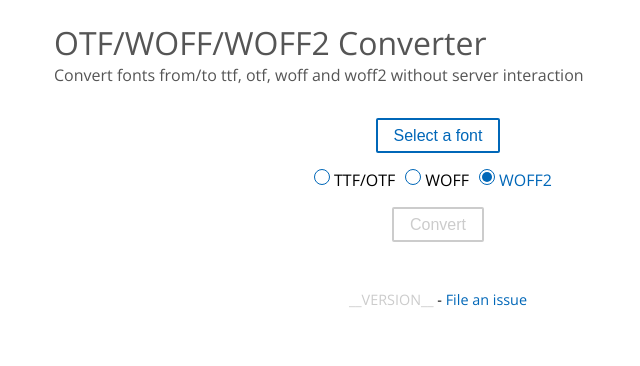
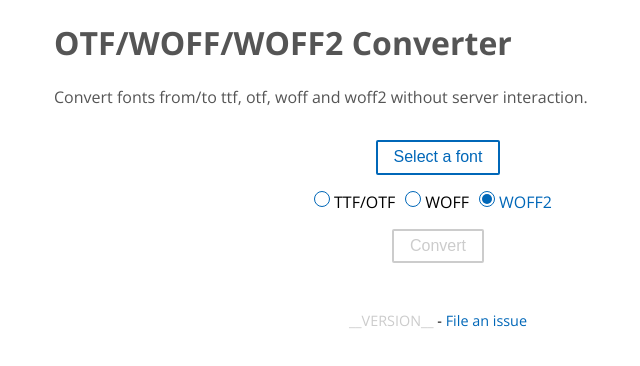
Before and after one commit to bashi/kombu, a website built with webpack: page html/index.html in a window 1280 px wide. Shown: the whole page, without its empty margins (202-842 px from the left). Built offline with nearby package versions, Linux system fonts and the light colour scheme; files whose address does not match are found by name.

Commit message:
Update style

```diff
--- a/html/index.html
+++ b/html/index.html
@@ -4,9 +4,11 @@
 <head>
   <meta charset="utf-8">
   <title>OTF/WOFF/WOFF2 Converter</title>
-  <link href="https://fonts.googleapis.com/css?family=Open+Sans" rel="stylesheet">
-  <!-- TODO: Figure out why async doesn't work -->
-  <script defer src="app.js"></script>
+  <link rel="preconnect" href="https://fonts.googleapis.com">
+  <link rel="preconnect" href="https://fonts.gstatic.com" crossorigin>
+  <link href="https://fonts.googleapis.com/css2?family=Open+Sans:wght@400;700&display=swap" rel="stylesheet">
+  <meta name="viewport" content="width=device-width, initial-scale=1" />
+  <script src="app.js"></script>
   <link rel="stylesheet" href="style.css">
 </head>
 
@@ -22,7 +24,7 @@
   <header>
     <h1><a href="#">OTF/WOFF/WOFF2 Converter</a></h1>
     <div>
-      Convert fonts from/to ttf, otf, woff and woff2 without server interaction
+      Convert fonts from/to ttf, otf, woff and woff2 without server interaction.
     </div>
   </header>
 
--- a/package.json
+++ b/package.json
@@ -1,6 +1,6 @@
 {
   "name": "kombu",
-  "version": "0.1.8",
+  "version": "0.1.9",
   "description": "OpenType/WOFF/WOFF2 converter",
   "scripts": {
     "build:production": "webpack --mode production && NODE_ENV=production yarn html",
--- a/public/style.css
+++ b/public/style.css
@@ -5,8 +5,6 @@
 
 html, body {
   font-family: 'Open Sans', sans-serif;
-  padding: 0;
-  margin: 0;
 }
 
 button {
@@ -103,11 +101,6 @@ header {
   margin-bottom: 2rem;
 }
 
-h1 {
-  margin-bottom: 0;
-  font-weight: normal;
-}
-
 header h1 a {
   color: #555;
 }
@@ -129,6 +122,7 @@ footer {
 #input-select-zone {
   display: flex;
   justify-content: center;
+  margin-bottom: 1rem;
 }
 
 #format-select-container {
```
